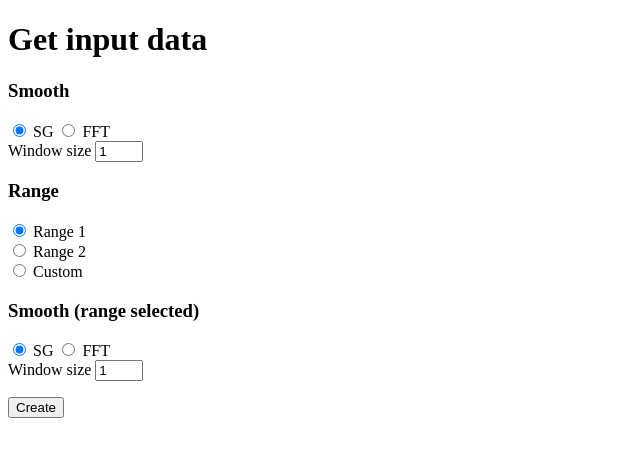
After one commit to piotrnarecki/SPCTR9000, a Flask app: page /get_input in a window 1280 px wide. The commit adds this page. Shown: the top 457 px of the page, without its empty margins (0-640 px from the left). Run offline with Flask 2, Linux system fonts and the light colour scheme; parts of the project's set-up code (start-up, migrations or seed data) failed here and were passed over.

Commit message:
added forms with exemplary fields

```diff
--- /dev/null
+++ b/js/reveal_form.js
@@ -0,0 +1,27 @@
+var FormStuff = {
+
+  init: function() {
+    this.applyConditionalRequired();
+    this.bindUIActions();
+  },
+
+  bindUIActions: function() {
+    $("input[type='radio'], input[type='checkbox']").on("change", this.applyConditionalRequired);
+  },
+
+  applyConditionalRequired: function() {
+
+    $(".require-if-active").each(function() {
+      var el = $(this);
+      if ($(el.data("require-pair")).is(":checked")) {
+        el.prop("required", true);
+      } else {
+        el.prop("required", false);
+      }
+    });
+
+  }
+
+};
+
+FormStuff.init();
--- a/spctr_controller.py
+++ b/spctr_controller.py
@@ -1,14 +1,13 @@
-from flask import Flask, render_template, abort
+from flask import Flask, render_template, abort, request, url_for, flash, redirect
+
+# ...
 from model import db
-
 
 # WPISZ PONISZE KOMENTY W TERMINAL NA DOLE ABY URUCHOMIC
 # export FLASK_APP=spctr9000_controller.py
 # export FLASK_ENV=developer
 # export FLASK_DEBUG=1
 # flask run
-
-
 
 
 app = Flask(__name__)
@@ -18,24 +17,71 @@ app = Flask(__name__)
 def welcome():
     return render_template("spctr_welcome.html")
 
-@app.route("/load_data")
+
+@app.route("/load_data", methods=['GET', 'POST'])
 def load_data():
-    return render_template("spctr_load_data.html")
+    if request.method == 'POST':
+
+        messages = [{'title': 'Message One',
+                     'content': 'Message One Content'},
+                    {'title': 'Message Two',
+                     'content': 'Message Two Content'}
+                    ]
+
+        title = request.form['title']
+        content = request.form['content']
+
+        if not title:
+            flash('Title is required!')
+        elif not content:
+            flash('Content is required!')
+        else:
+            messages.append({'title': title, 'content': content})
+            return redirect(url_for("show_form"))
+
+    if request.method == 'GET':
+        return render_template("spctr_load_data.html")
 
 
 @app.route("/analyse_data")
 def analyse_data():
+    return render_template("spctr_results.html")
 
-
-
+    # return render_template('form_test.html')
     # wyslij do BE
 
     # odbierz od BE
 
-    #wyslij na FE
-    return render_template("spctr_results.html")
+    # wyslij na FE
 
 
 @app.route("/export_results")
 def export_results():
     return "Data exported"
+
+
+@app.route("/get_input", methods=["GET", "POST"])
+def get_input():
+    if request.method == "POST":
+
+        smooth_type = request.form['smooth_radio']
+        smooth_window_size = request.form['smooth_window_size']
+        range = request.form['range_radio']
+
+        print("INPUT:")
+
+        print(smooth_type)
+        print(smooth_window_size)
+        print(range)
+
+        if range == "custom_range":
+            range_from = request.form['range_from']
+            range_to = request.form['range_to']
+            print(range_from)
+            print(range_to)
+
+        return redirect(url_for("export_results"))
+
+
+    else:
+        return render_template("get_input.html")
--- /dev/null
+++ b/static/style/my_styles.css
@@ -0,0 +1,27 @@
+.reveal-if-active {
+    opacity: 0;
+    max-height: 0;
+    overflow: hidden;
+    font-size: 16px;
+    /*transform: scale(0.8);*/
+    transition: 0.5s;}
+
+
+
+
+
+/*input[type="radio"]:checked {*/
+/*    opacity: 1;*/
+/*    max-height: 100px;*/
+/*    padding: 10px 20px;*/
+/*    transform: scale(1);*/
+/*    overflow: visible;*/
+/*}*/
+
+
+input[type="radio"]:checked ~ .reveal-if-active,
+input[type="checkbox"]:checked ~ .reveal-if-active {
+  opacity: 1;
+  max-height: 100px; /* little bit of a magic number :( */
+  overflow: visible;
+}
--- /dev/null
+++ b/templates/get_input.html
@@ -0,0 +1,121 @@
+<!DOCTYPE html>
+<html lang="en" xmlns="http://www.w3.org/1999/html" xmlns="http://www.w3.org/1999/html">
+<head>
+    <meta charset="UTF-8">
+    <title>Get input</title>
+    <link rel="stylesheet" type="text/css" href="{{ url_for('static', filename='style/my_styles.css') }}">
+    <script type="text/javascript" src="js/reveal_form.js"></script>
+
+</head>
+<body>
+
+<h1>Get input data</h1>
+
+<form method="post">
+
+
+    <p>
+        <!--Smooth-->
+    <h3>Smooth</h3>
+    <input type="radio" name="smooth_radio" id="smooth_sg" value="sg" checked>
+    <label>
+        SG
+    </label>
+    </input>
+
+
+    <input type="radio" name="smooth_radio" id="smooth_fft" value="fft"
+    >
+    <label>
+        FFT
+    </label>
+    </input>
+
+    <br>
+    <label>Window size</label>
+    <input type="number" id="smooth_window_size" name="smooth_window_size" min="1" max="5" required value="1">
+    </p>
+
+
+    <p>
+
+
+        <!--Range-->
+    <h3>Range</h3>
+
+
+    <input type="radio" name="range_radio" id="range_1" checked value="range_1">
+    <label>
+        Range 1
+    </label>
+    </input>
+
+    <br>
+    <input type="radio" name="range_radio" id="range_2" value="range_2"
+    >
+    <label>
+        Range 2
+    </label>
+    </input>
+
+
+    <div>
+        <input type="radio" name="range_radio" id="range_custom" value="custom_range" required>
+        <label>Custom</label>
+        </input>
+        <div class="reveal-if-active">
+
+
+            <label>from</label>
+
+            <input type="number" id="range_from" name="range_from" min="1" max="5" class="require-if-active"  value="1">
+            <label>to</label>
+            </input>
+
+
+            <input type="number" id="range_to" name="range_to" min="1" max="5" class="require-if-active" value="2">
+            <label></label>
+            </input>
+
+
+        </div>
+
+
+    </div>
+
+    </p>
+
+
+
+
+    <!--    Smooth (range selected) -->
+
+    <h3>Smooth (range selected)</h3>
+    <input type="radio" name="smooth_range_radio" id="smooth_range_sg" value="sg" checked>
+    <label>
+        SG
+    </label>
+    </input>
+
+
+    <input type="radio" name="smooth_range_radio" id="smooth_range_fft" value="fft"
+    >
+    <label>
+        FFT
+    </label>
+    </input>
+
+    <br>
+    <label>Window size</label>
+    <input type="number" id="smooth_range_window_size" name="smooth_range_window_size" min="1" max="5" required value="1">
+    </p>
+
+
+    <p>
+        <button type="submit">Create</button>
+
+
+</form>
+
+</body>
+</html>
```
Also changed, not shown: templates/spctr_load_data.html (+49 -48 lines).
